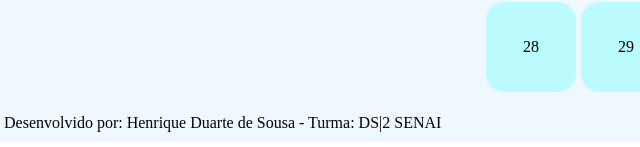
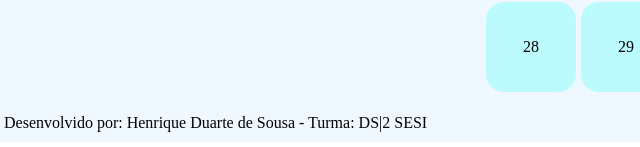
Before and after one commit to DuartedeSousa/Flexbox-30-cubos-em-grupos-de-3, a plain HTML site: page index.html in a window 1280 px wide. Shown: the part 1044-1191 px from the top of the page, 14-654 px from the left. Drawn offline with Linux system fonts and the light colour scheme.

Commit message:
Correcao Textual II

```diff
--- a/index.html
+++ b/index.html
@@ -68,7 +68,7 @@
     </div>
 
     <div class="linha11">
-        <footer>Desenvolvido por: Henrique Duarte de Sousa - Turma: DS|2 SENAI</footer>
+        <footer>Desenvolvido por: Henrique Duarte de Sousa - Turma: DS|2 SESI</footer>
     </div>
 
 
```
Also changed, not shown: 1 other file.
